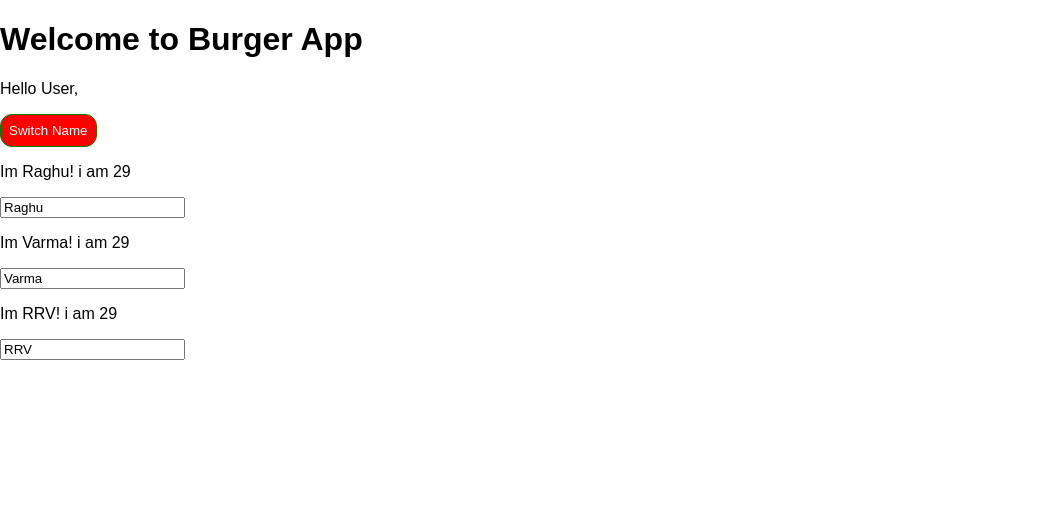
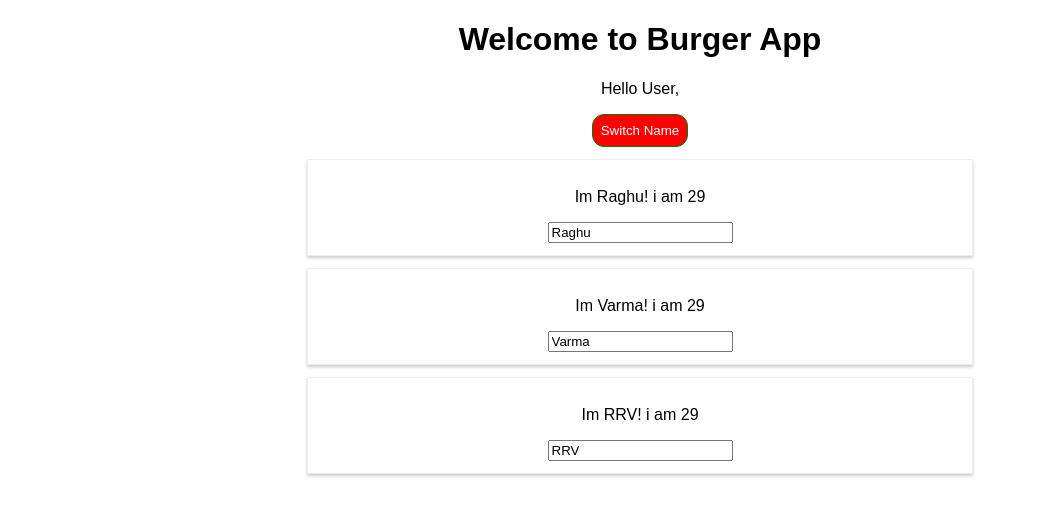
Before and after one commit to raghurudraraju-copart/burger-app-practice, a React app: page / in a window 1280 px wide. Both pictures are taken after a click on the button "Switch Name". Shown: the top 516 px of the page, without its empty margins (0-1037 px from the left). Built offline with nearby package versions, Linux system fonts and the light colour scheme.

Commit message:
Used webpack-config in components to convert all css class names to module dependent class names

```diff
--- a/src/App.js
+++ b/src/App.js
@@ -1,5 +1,5 @@
 import React, { Component } from 'react';
-import './App.css';
+import cssClasses from './App.css';
 import Person from './Person/Person';
 
 class App extends Component {
@@ -99,7 +99,7 @@ class App extends Component {
     }
 
     return (
-        <div className="App">
+        <div className={cssClasses.App}>
           <h1>Welcome to Burger App</h1>
           <p className={classes.join(' ')}>Hello User,</p>
           <button style={btnStyle} onClick={ this.togglePersonHandler }>Switch Name</button>
--- a/src/Person/Person.js
+++ b/src/Person/Person.js
@@ -1,8 +1,9 @@
 import React from 'react';
+import cssClasses from './Person.css';
 
 const person = (props) => {
 
-  return <div className="Person" >
+  return <div className={cssClasses.Person} >
     <p onClick={props.click}>Im {props.name}! i am {props.age}</p>
     <p >{props.children}</p>
     <input type="text" onChange={props.nameChanged} value={props.name} />
```
